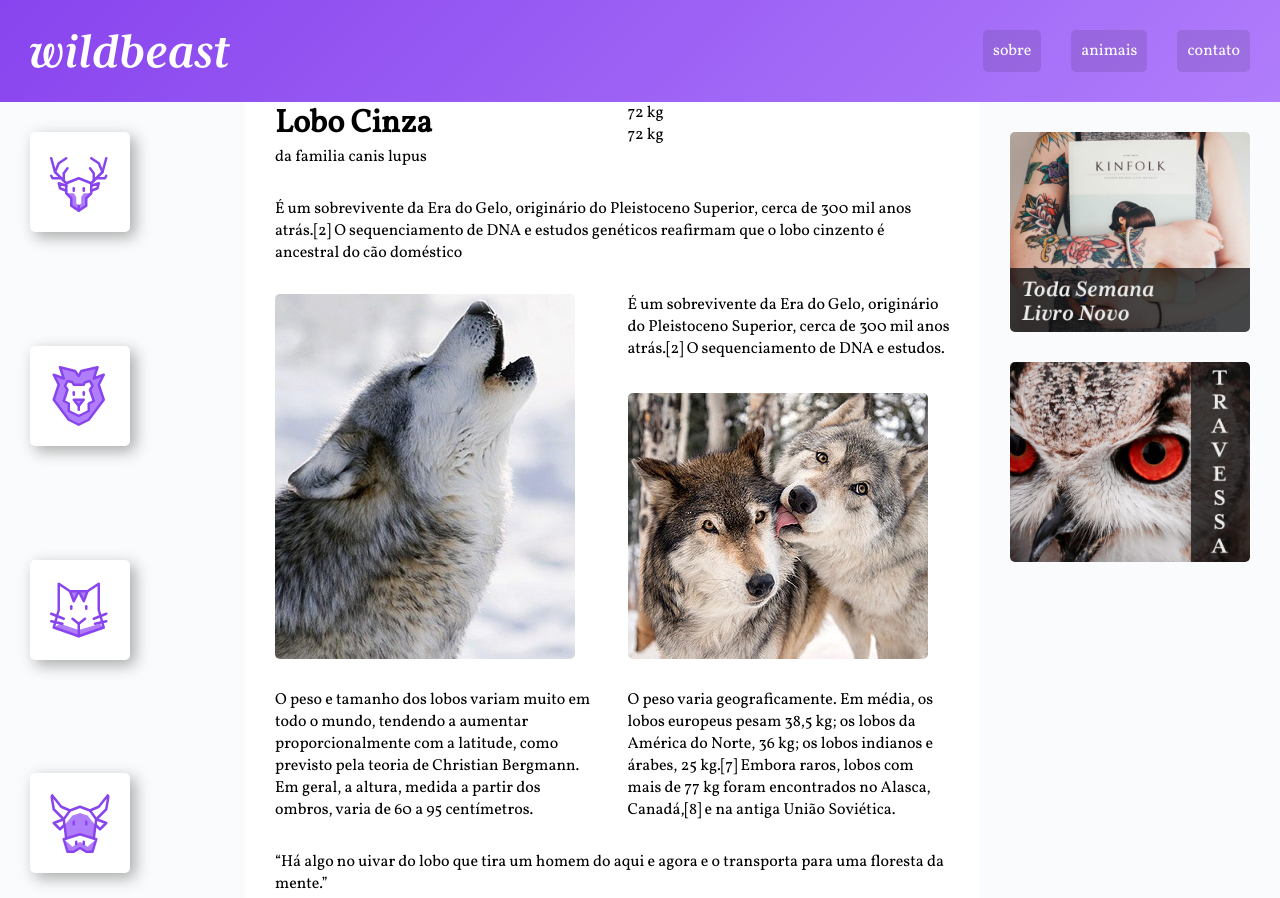
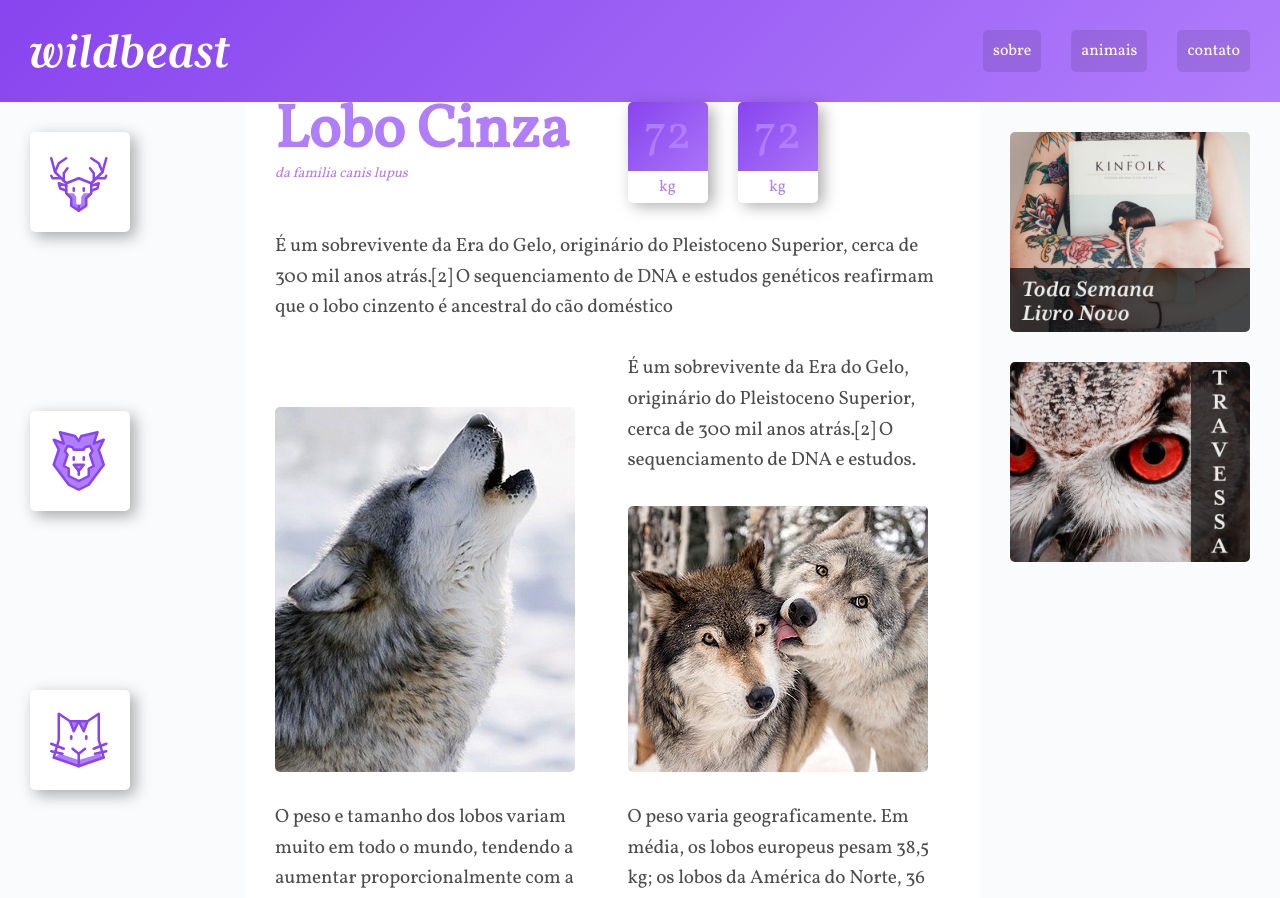
Before and after one commit to fabioguelfi/wildebeast, a plain HTML site: page index.html in a window 1280 px wide. Shown: the top 898 px of the page. Drawn offline with Linux system fonts and the light colour scheme; files whose address does not match are found by name.

Commit message:
wildebeast content caracteristicas

```diff
--- a/css/style.css
+++ b/css/style.css
@@ -116,6 +116,71 @@ header, nav, ul {
     align-self: end;
 }
 
+/* ESTILOS GERAIS CONTENT */
+p {
+    font-size: 1.2em;
+    line-height: 1.6;
+    letter-spacing: -0.005em;
+    color: rgba(0, 0, 0, 0.7);
+}
+
+.informacoes p + p {
+    margin-top: 30px;
+}
+
+/* TITULO */
+.titulo {
+    color: #b07dfb;
+}
+
+.titulo h1 {
+    font-size: 3.75em;
+    line-height: 1;
+    font-weight: 700;
+}
+
+.titulo span {
+    font-size: 0.875em;
+    font-style: italic;
+}
+
+/* CARACTERISTICAS */
+.caracteristicas {
+    display: flex;
+    align-items: flex-start;
+}
+
+.caracteristicas > div {
+    width: 80px;
+    text-align: center;
+    background: linear-gradient(135deg, #8844ee, #b07dfb);
+    border-radius: 5px;
+    box-shadow: 5px 5px 15px 0px rgba(44,44,44, 0.4);
+    position: relative;
+}
+
+.caracteristicas > div:first-child {
+    margin-right: 30px;
+}
+
+.caracteristicas span {
+    display: block;
+    color: #b07dfb;
+}
+
+.numero {
+    color: #b07dfb;
+    font-size: 3em;
+}
+
+.rotulo {
+    background: white;
+    border-radius: 0 0 5px 5px;
+    padding: 5px 0;
+    position: relative;
+    top: 2px;
+}
+
 /* ANUNCIOS */
 .anuncios {
     grid-area: anuncios;
@@ -124,6 +189,9 @@ header, nav, ul {
     align-content: start;
     padding: 30px;
     grid-gap: 30px;
+    font-size: 3em;
+    line-height: 1;
+    margin-top: 10px auto;
 }
 
 /* FOOTER */
```
